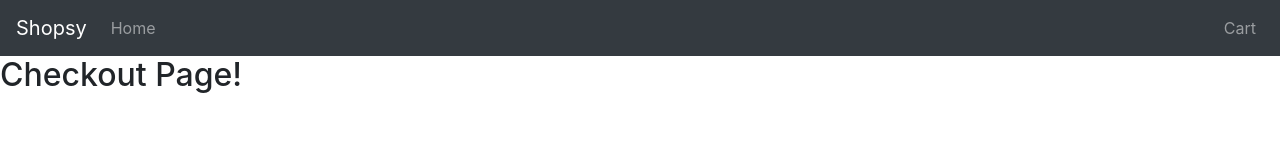
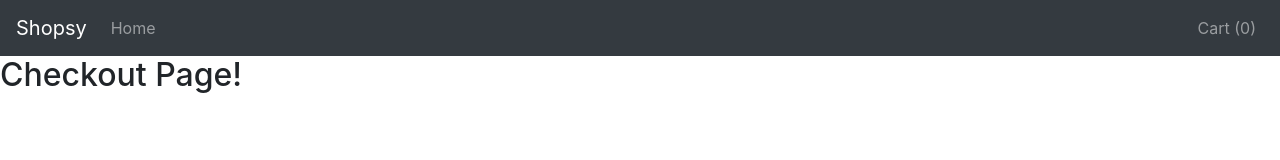
Before and after one commit to xyeras/react-shopsy-ts, a React (Create React App) app: page /checkout in a window 1280 px wide. Shown: the top 160 px of the page. Built offline with nearby package versions, Linux system fonts and the light colour scheme.

Commit message:
feat(navbar): cart length rendering in navbar

```diff
--- a/src/components/Navbar.tsx
+++ b/src/components/Navbar.tsx
@@ -3,6 +3,7 @@ import { Link } from 'react-router-dom';
 import { GlobalContext } from '../context/GlobalContext';
 
 const Navbar = () => {
+  const { cart } = useContext(GlobalContext);
   return (
     <nav className='navbar navbar-expand-lg navbar-dark bg-dark'>
       {/* Logo */}
@@ -23,7 +24,7 @@ const Navbar = () => {
       <div className='sh-cart-icon'>
         <div className='navbar-nav'>
           <Link to='/cart' className='nav-link'>
-            Cart
+            Cart ({cart.length})
           </Link>
         </div>
       </div>
```
